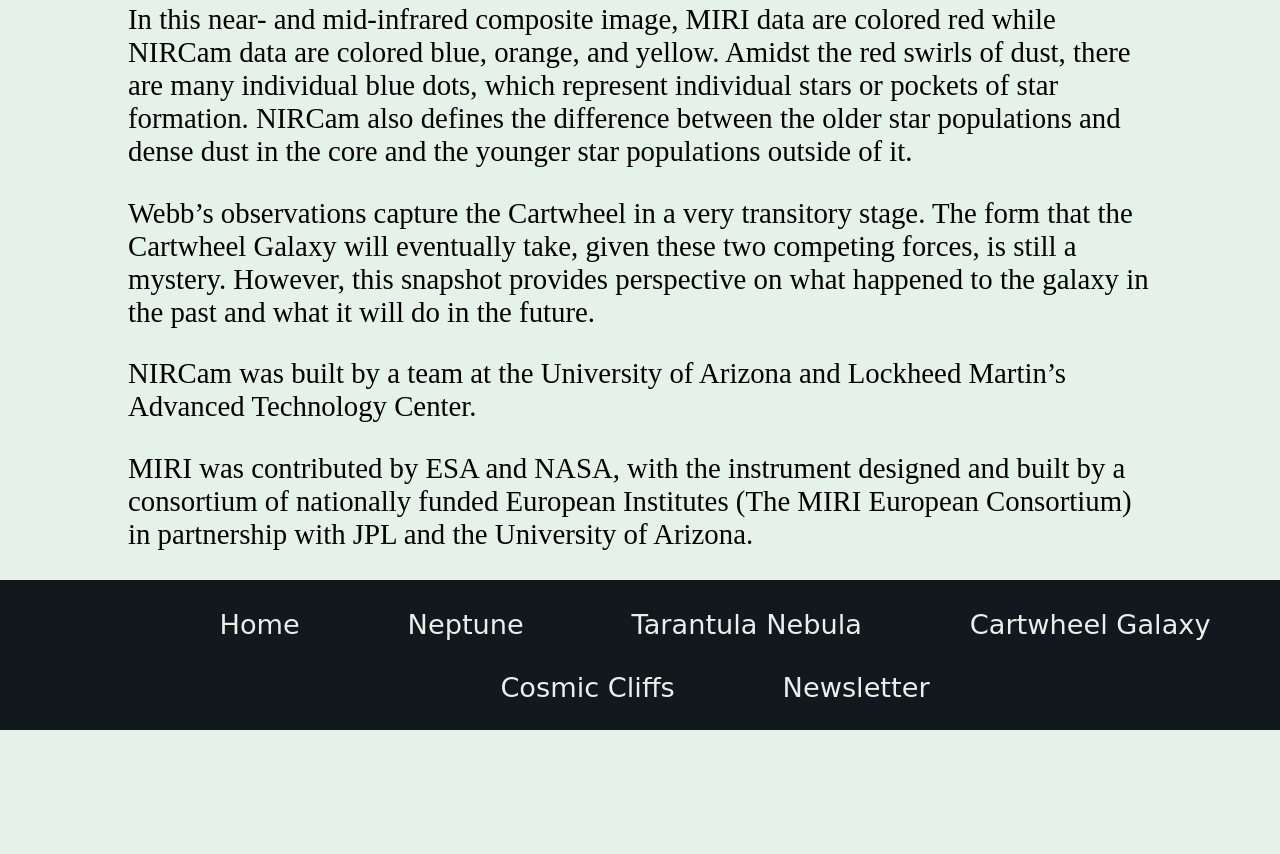
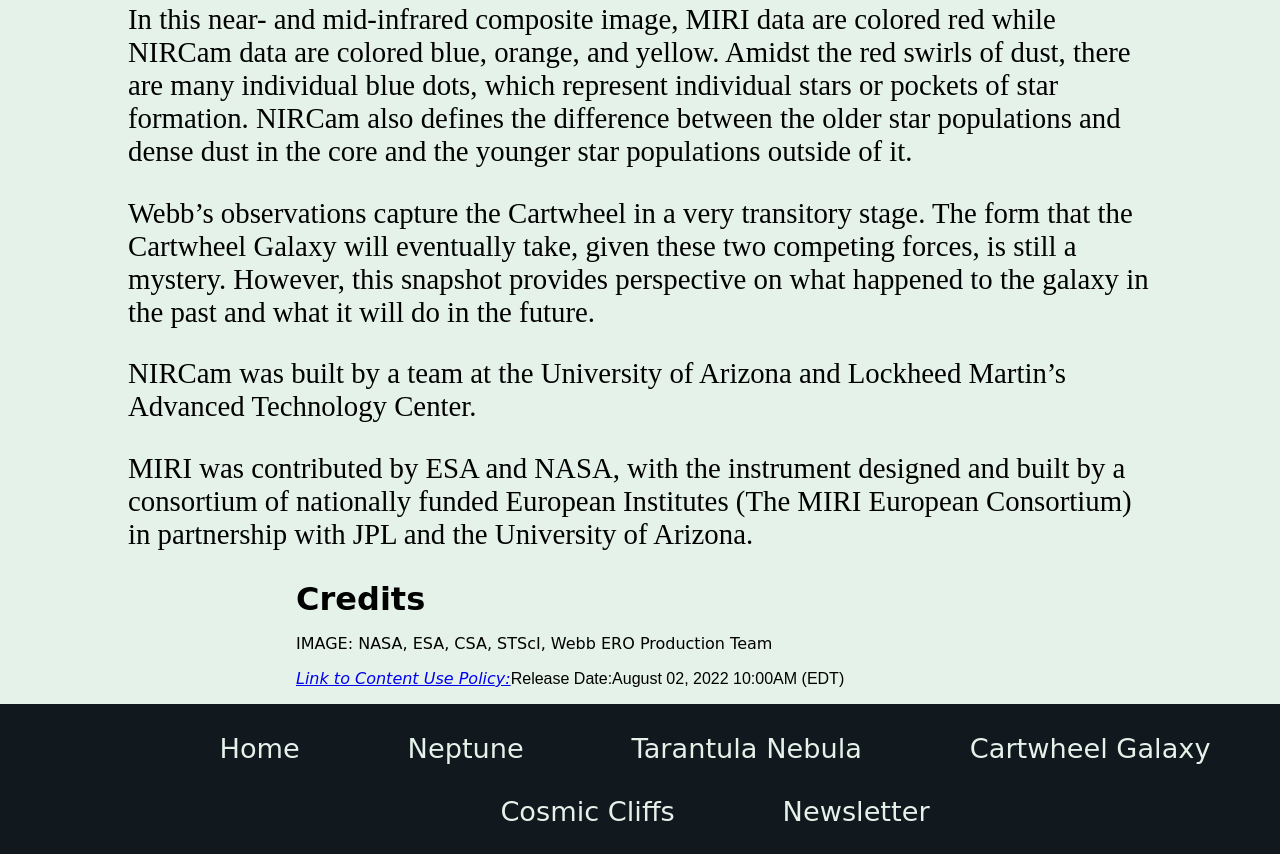
Before and after one commit to Dylandog5002/JamesWebbSpaceTelescope-, a plain HTML site: page CartwheelGalaxy.html in a window 1280 px wide. Shown: the part 1150-2004 px from the top of the page. Before the commit the page ends 1880 px from the top, so only its background shows below. Drawn offline with Linux system fonts and the light colour scheme.

Commit message:
Update CartwheelGalaxy.html

```diff
--- a/CartwheelGalaxy.html
+++ b/CartwheelGalaxy.html
@@ -46,7 +46,13 @@
 
 
 	<main>
-
+	<figure>
+    <blockquote>
+        <h1>Credits</h1>
+	    <p>IMAGE: NASA, ESA, CSA, STScI, Webb ERO Production Team</p>
+    </blockquote>
+    <figcaption><cite><a href="https://webbtelescope.org/copyright">Link to Content Use Policy:</a></cite>Release Date:August 02, 2022 10:00AM (EDT)</figcaption>
+</figure>
 
 
 	</main>
```
